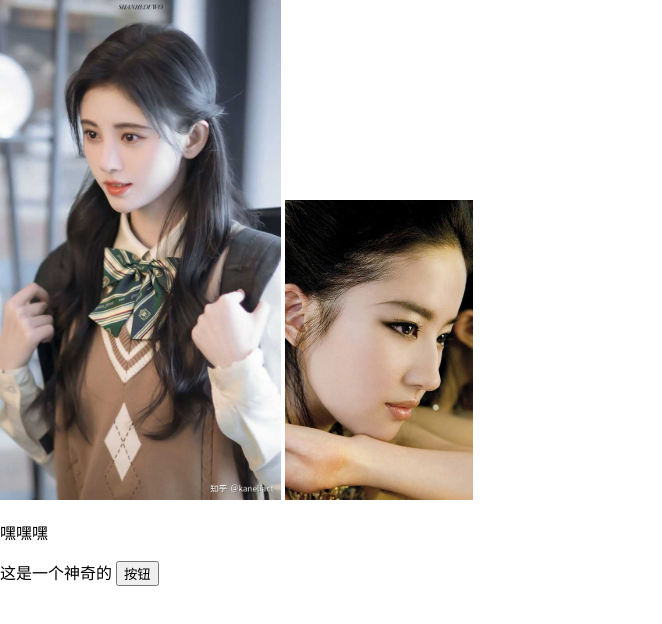
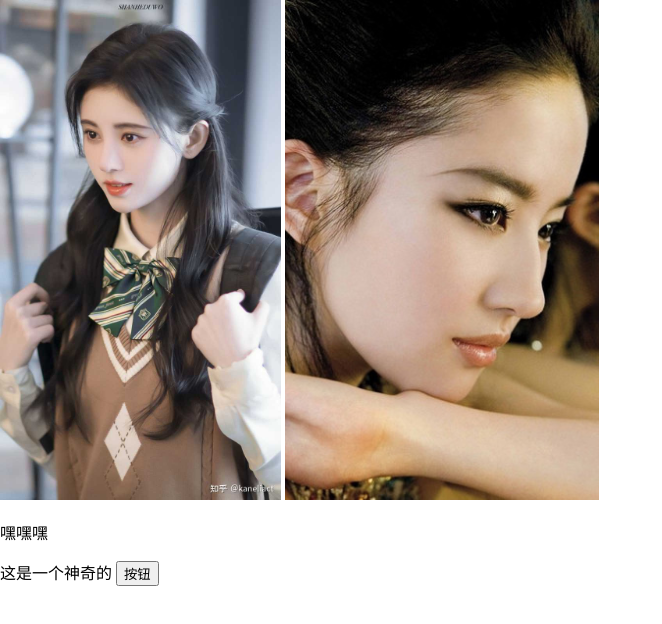
Before and after one commit to limexe/re, a plain HTML site: page index.html in a window 1280 px wide. Shown: the whole page, without its empty margins (0-662 px from the left). Drawn offline with Linux system fonts and the light colour scheme.

Commit message:
Update index.html

```diff
--- a/index.html
+++ b/index.html
@@ -14,7 +14,7 @@
     <img src="./bb.jpg" alt="n"
     height="500px" >
     <img src="./aa.jpg" alt="u"
-    height="300px">
+    height="500px">
     <p>嘿嘿嘿</p>
     <p>这是一个神奇的 <button>按钮</button></p>
   </body>
```
